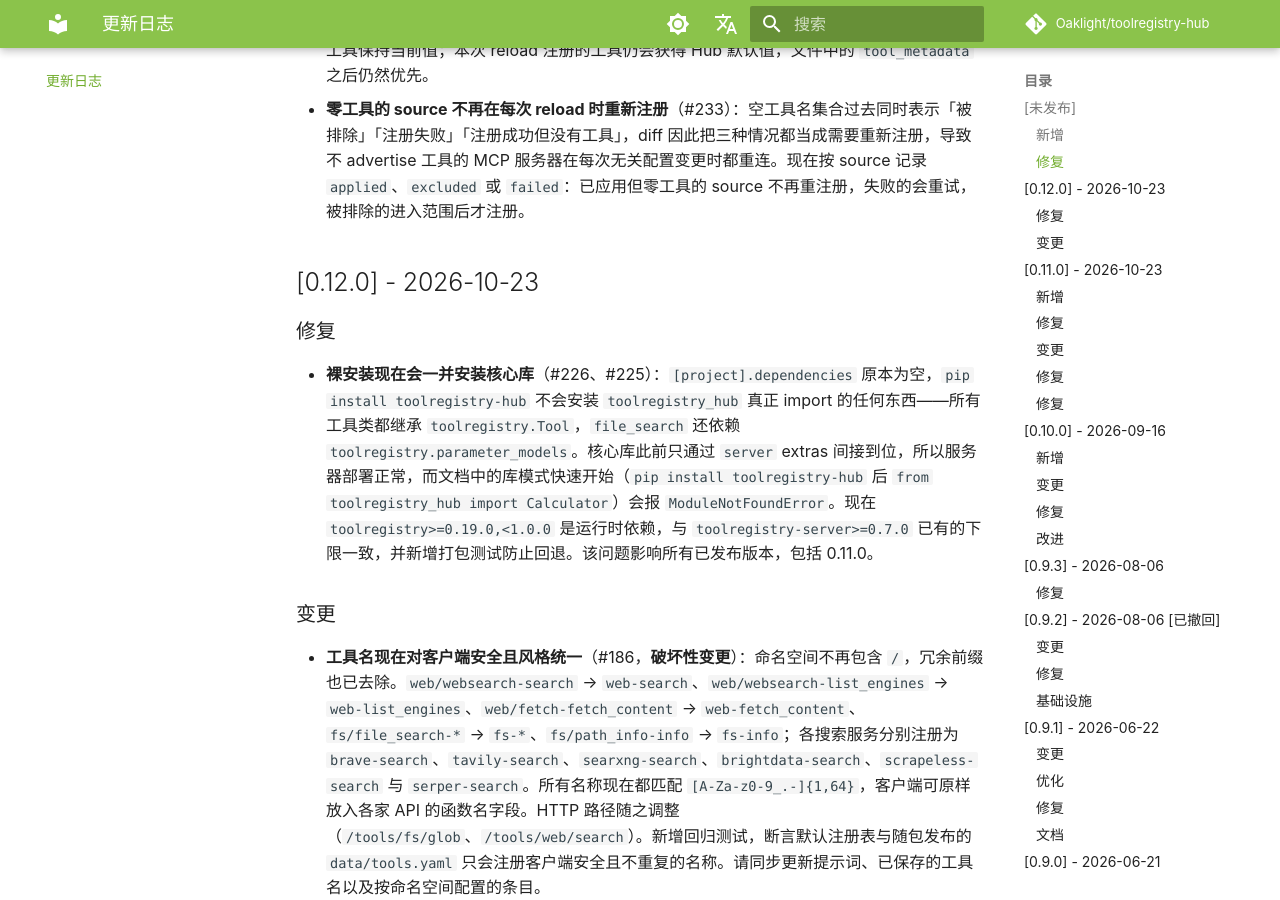
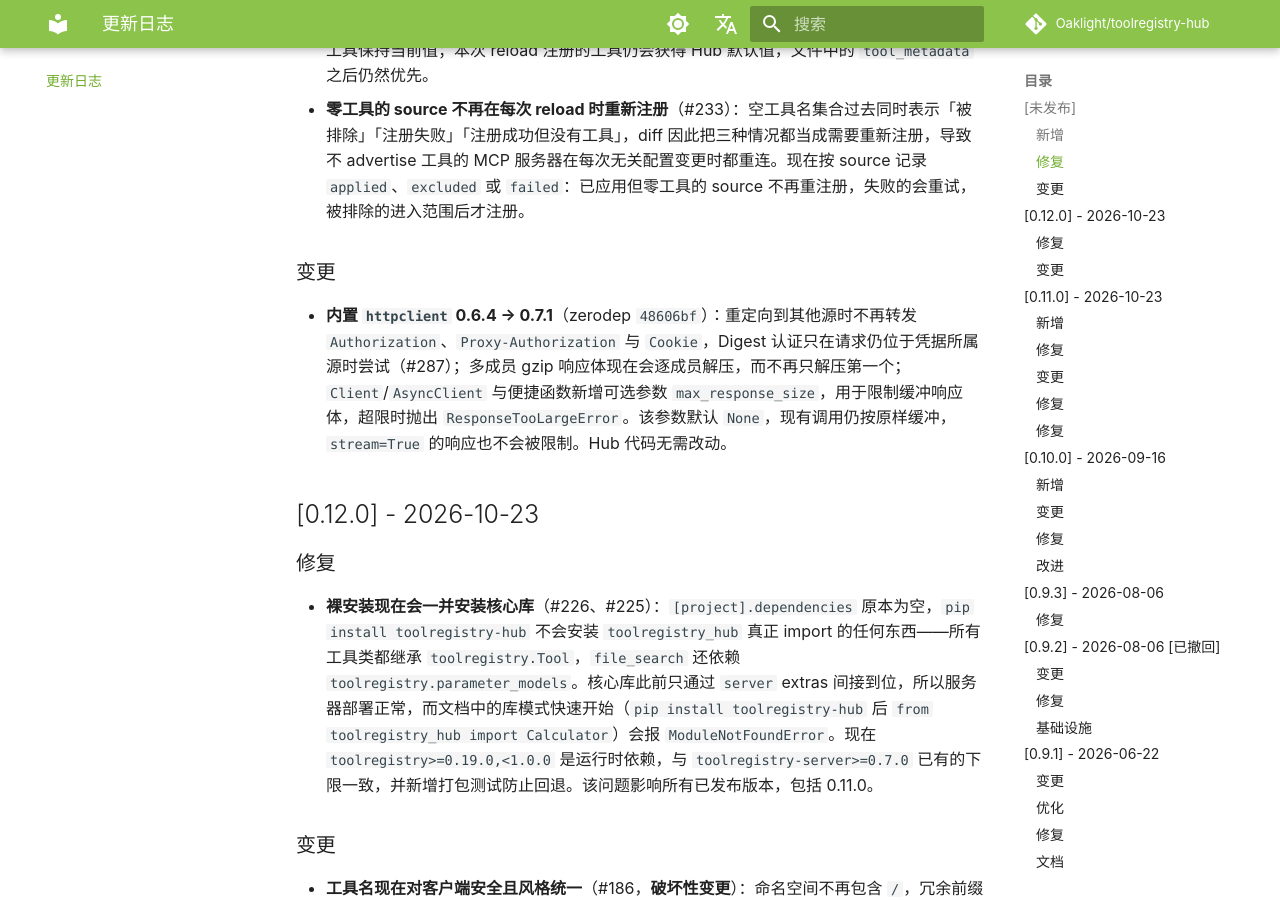
Before and after one commit to Oaklight/toolregistry-hub, an MkDocs documentation site: the page built from docs/changelog.md, in a window 1280 px wide and 900 px high, scrolled down 915 px. Built offline with MkDocs 1.6.1 and Material for MkDocs 9.7.7, drawn with Linux system fonts in a browser that asks for light colours; some web fonts are replaced; comment, search, counter and statistics services are not loaded.

Commit message:
docs(changelog): 记录 httpclient 0.7.1 内置更新

```diff
--- a/docs/changelog.md
+++ b/docs/changelog.md
@@ -23,6 +23,10 @@ author: Oaklight
 - **配置热重载绕过 `--profile`**（#234）：reload 注册的 source 没有经过部署 profile 过滤，因此修改其声明后，在 `--profile remote` 下可能重新暴露 `file_system`、`destructive` 或 `privileged` 工具（`--profile local` 下则是 `network` 工具）。现在 reload 会用与启动注册表相同的标签映射过滤本次新注册的工具，不影响已经注册的工具。
 - **Hub 默认元数据会在每次 reload 时重置管理面板编辑**（#232）：`apply_hub_overrides` 每次应用 diff 都会把 `_TOOL_METADATA` 重放到整个注册表，因此从管理面板修改的 `tags`、`defer`、`title`、`search_hint` 或执行提示会被下一次无关的配置变更静默覆盖。现在 `reload_registry` 把它本次注册的工具名传给 `on_reload`，回调只处理这些工具。已存在的工具保持当前值；本次 reload 注册的工具仍会获得 Hub 默认值，文件中的 `tool_metadata` 之后仍然优先。
 - **零工具的 source 不再在每次 reload 时重新注册**（#233）：空工具名集合过去同时表示「被排除」「注册失败」「注册成功但没有工具」，diff 因此把三种情况都当成需要重新注册，导致不 advertise 工具的 MCP 服务器在每次无关配置变更时都重连。现在按 source 记录 `applied`、`excluded` 或 `failed`：已应用但零工具的 source 不再重注册，失败的会重试，被排除的进入范围后才注册。
+
+### 变更
+
+- **内置 `httpclient` 0.6.4 → 0.7.1**（zerodep `48606bf`）：重定向到其他源时不再转发 `Authorization`、`Proxy-Authorization` 与 `Cookie`，Digest 认证只在请求仍位于凭据所属源时尝试（#287）；多成员 gzip 响应体现在会逐成员解压，而不再只解压第一个；`Client`/`AsyncClient` 与便捷函数新增可选参数 `max_response_size`，用于限制缓冲响应体，超限时抛出 `ResponseTooLargeError`。该参数默认 `None`，现有调用仍按原样缓冲，`stream=True` 的响应也不会被限制。Hub 代码无需改动。
 
 ## [0.12.0] - 2026-10-23
 
```
